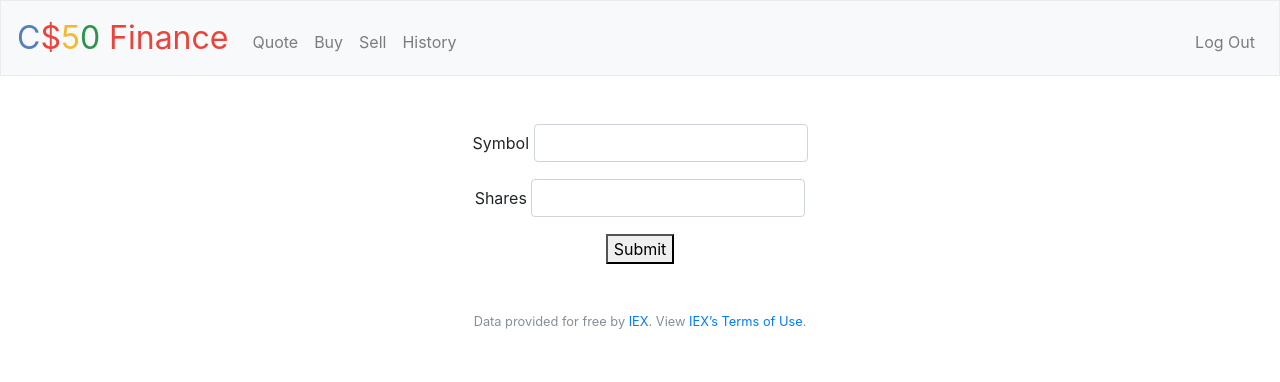
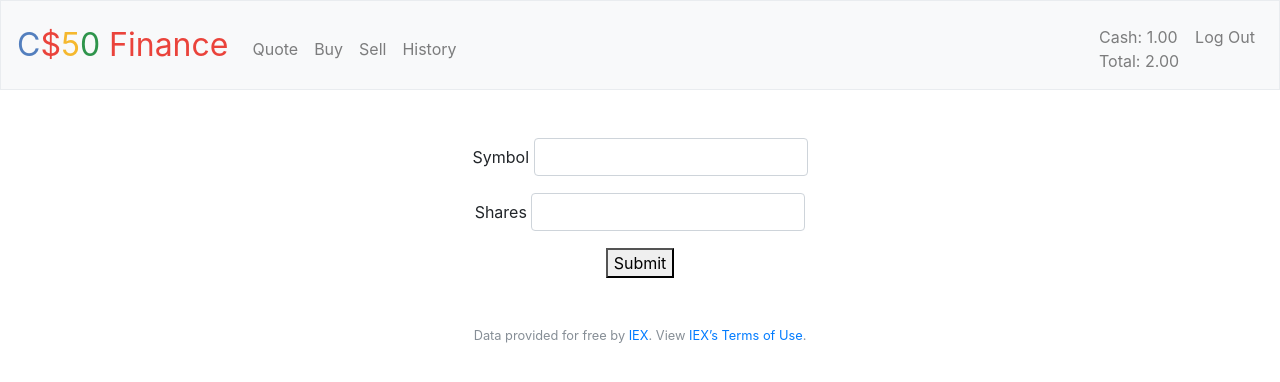
Before and after one commit to chiptus/cs50x-solutions, a Flask app: page /buy in a window 1280 px wide. Shown: the top 382 px of the page. Run offline with Flask 2, Linux system fonts and the light colour scheme; the visitor is signed in with stand-in values (Sample User, id 1); some libraries are stand-ins or nearby versions.

Commit message:
pset7: show glbal balance and stock balance

```diff
--- a/pset7/finance/application.py
+++ b/pset7/finance/application.py
@@ -50,7 +50,7 @@ def index():
     user = get_user_details(db, user_id)
     # get user stocks (grouped by symbol - sum of bought stocks - sum of sold stocks by symbol)
     stocks, total_value = get_user_stocks(db, user_id)
-    return render_template("index.html", stocks=stocks, balance=user["cash"], stocks_value=total_value)
+    return render_template("index.html", stocks=stocks)
 
 
 @app.route("/buy", methods=["GET", "POST"])
@@ -107,6 +107,9 @@ def buy():
                    cash=total_cash - total_price,
                    user_id=user_id)
 
+        session['balance'] = session['balance'] - total_price
+        session['stock_balance'] = session['stock_balance'] + total_price
+
         # return index
         return redirect("/")
     return render_template("buy.html", symbol=request.args.get('symbol', default=''))
@@ -148,8 +151,10 @@ def login():
             return apology("invalid username and/or password", 403)
 
         # Remember which user has logged in
-        session["user_id"] = rows[0]["id"]
-
+        user = rows[0]
+        session["user_id"] = user["id"]
+        session['balance'] = user["cash"]
+        _, session['stock_balance'] = get_user_stocks(db, user["id"])
         # Redirect user to home page
         return redirect("/")
 
@@ -227,6 +232,9 @@ def register():
 
         session["user_id"] = user_id
 
+        session['balance'] = 10000
+        session['stock_balance'] = 0
+
         return redirect("/")
     # on GET
     return render_template("register.html")
@@ -285,6 +293,9 @@ def sell():
             WHERE id = :user_id
         """, user_id=user_id, total_price=total_price)
 
+        session['balance'] = session['balance'] + total_price
+        session['stock_balance'] = session['stock_balance'] - total_price
+
         return redirect("/")
 
     return render_template("sell.html", symbols=get_symbols_owned(db, user_id), selected_symbol=request.args.get('symbol', default=''))
--- a/pset7/finance/templates/layout.html
+++ b/pset7/finance/templates/layout.html
@@ -37,6 +37,10 @@
                         <li class="nav-item"><a class="nav-link" href="/history">History</a></li>
                     </ul>
                     <ul class="navbar-nav ml-auto mt-2">
+                        <li class="nav-item nav-link">
+                            <div>Cash: {{ session["balance"] | two_decimals }}</div>
+                            <div>Total: {{ (session["stock_balance"] + session["balance"]) | two_decimals }} </div>
+                        </li>
                         <li class="nav-item"><a class="nav-link" href="/logout">Log Out</a></li>
                     </ul>
                 {% else %}
```
Also changed, not shown: pset7/finance/templates/index.html (+1 -10 lines), pset7/finance/finance.db.
